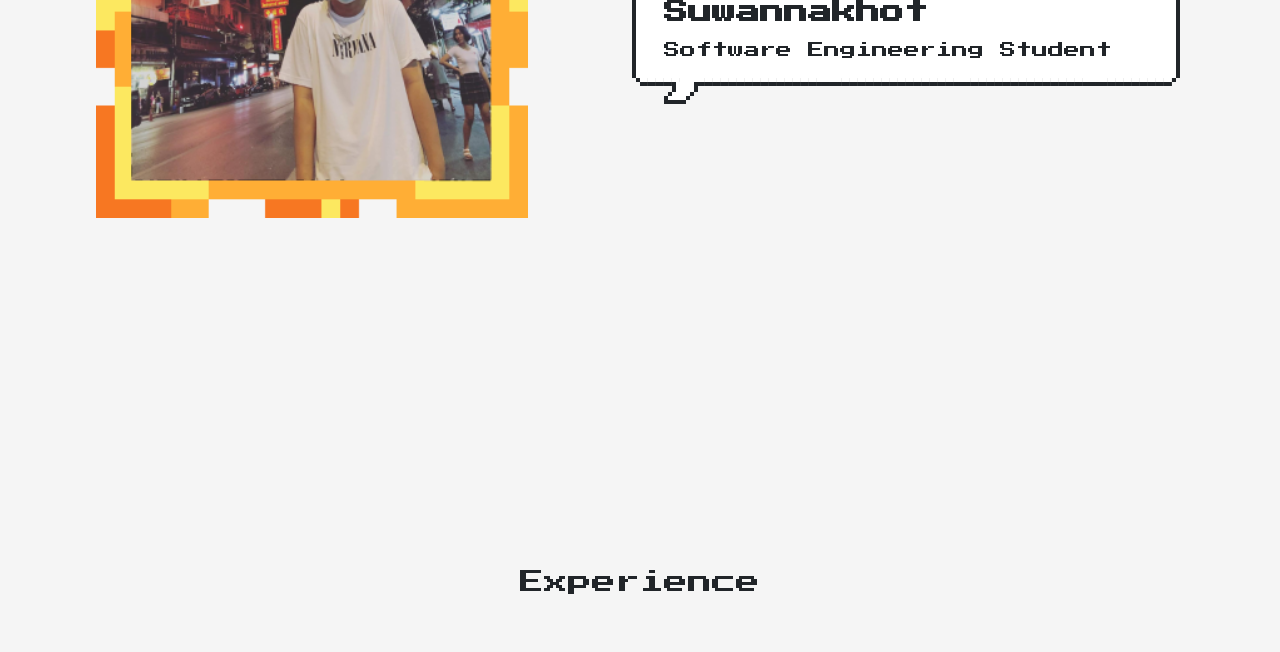
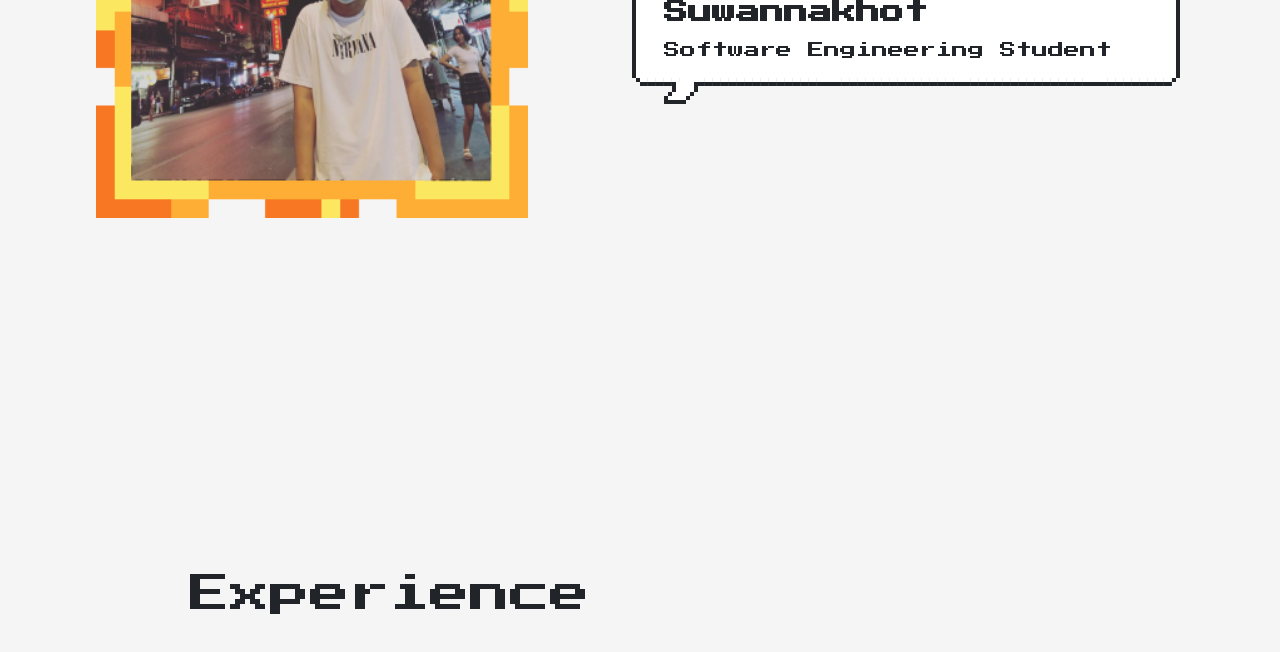
Before and after one commit to danyouknowme/danyouknowme.github.io, a React (Create React App) app: page / in a window 1280 px wide. Shown: the part 1200-1852 px from the top of the page. Built offline with nearby package versions, Linux system fonts and the light colour scheme; some icons are missing.

Commit message:
fixed position experience box

```diff
--- a/src/components/Experience/experience.scss
+++ b/src/components/Experience/experience.scss
@@ -5,10 +5,15 @@
   margin: 0 auto;
   text-align: center;
   min-height: 100vh;
-  padding: 4rem 0;
+  padding: 8rem 0 4rem;
 
   .experience__title {
-    font-size: 1.5rem;
+    display: flex;
+    justify-content: center;
+
+    span {
+      font-size: 1.5rem;
+    }
   }
 
   .experience__list {
@@ -71,12 +76,22 @@
 
 @media screen and (min-width: 768px) {
   .experience__section {
+    max-width: 600px;
+    padding: 4rem 0;
+
+    .experience__title {
+      justify-content: flex-start;
+
+      span {
+        font-size: 2.5rem;
+      }
+    }
+
     .experience__list {
       flex-direction: row;
       justify-content: center;
 
       .experience__logo {
-        width: 400px;
         margin-right: 1rem;
         height: unset;
 
@@ -87,3 +102,13 @@
     }
   }
 }
+
+@media screen and (min-width: 900px) {
+  .experience__section {
+    max-width: 900px;
+
+    .experience__title {
+      margin-bottom: 3rem;
+    }
+  }
+}
--- a/src/components/Experience/index.jsx
+++ b/src/components/Experience/index.jsx
@@ -4,7 +4,9 @@ import "./experience.scss";
 const Experience = () => {
   return (
     <div className="experience__section" id="experience">
-      <span className="experience__title">Experience</span>
+      <div className="experience__title">
+        <span>Experience</span>
+      </div>
       <div className="experience__list" data-aos="fade-up">
         <div className="experience__logo">
           <img src="https://www.eternityx.com/wp-content/uploads/2021/09/Agoda-Logo.png" alt="agoda" />
```
